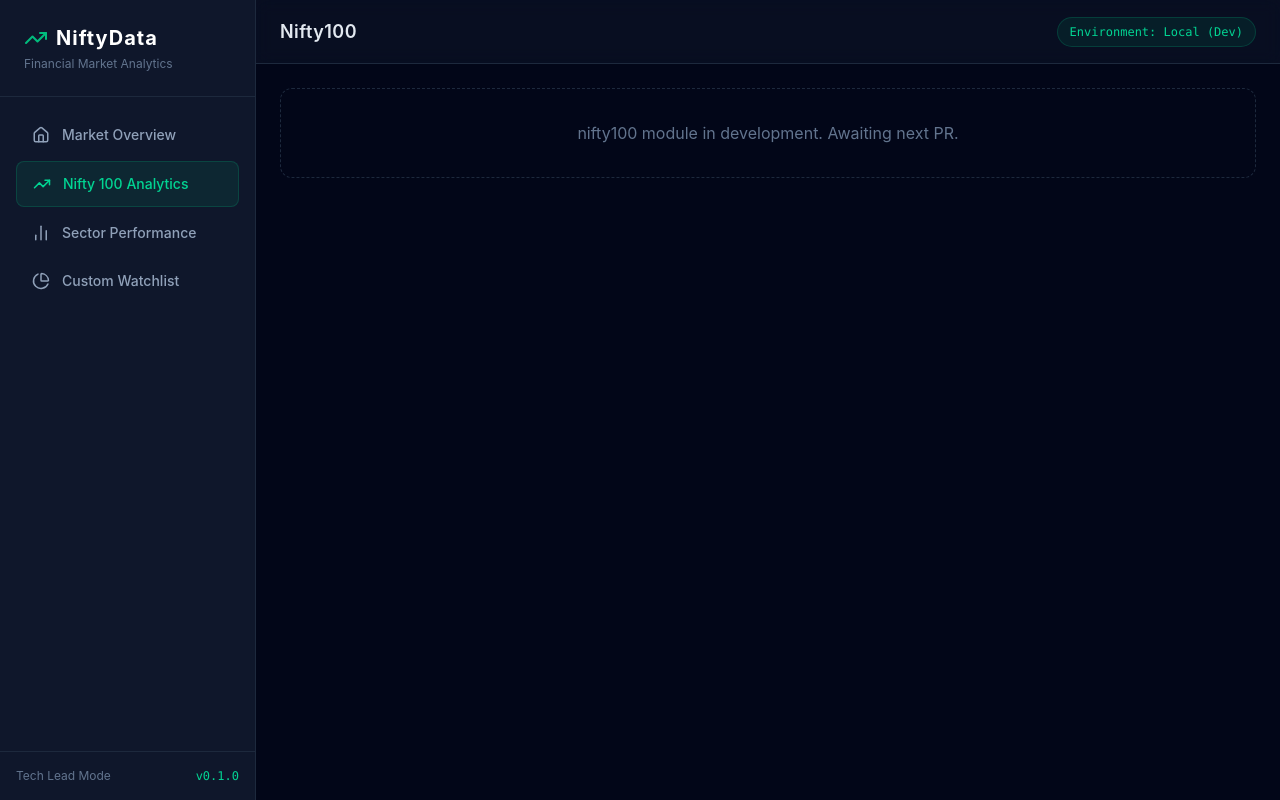
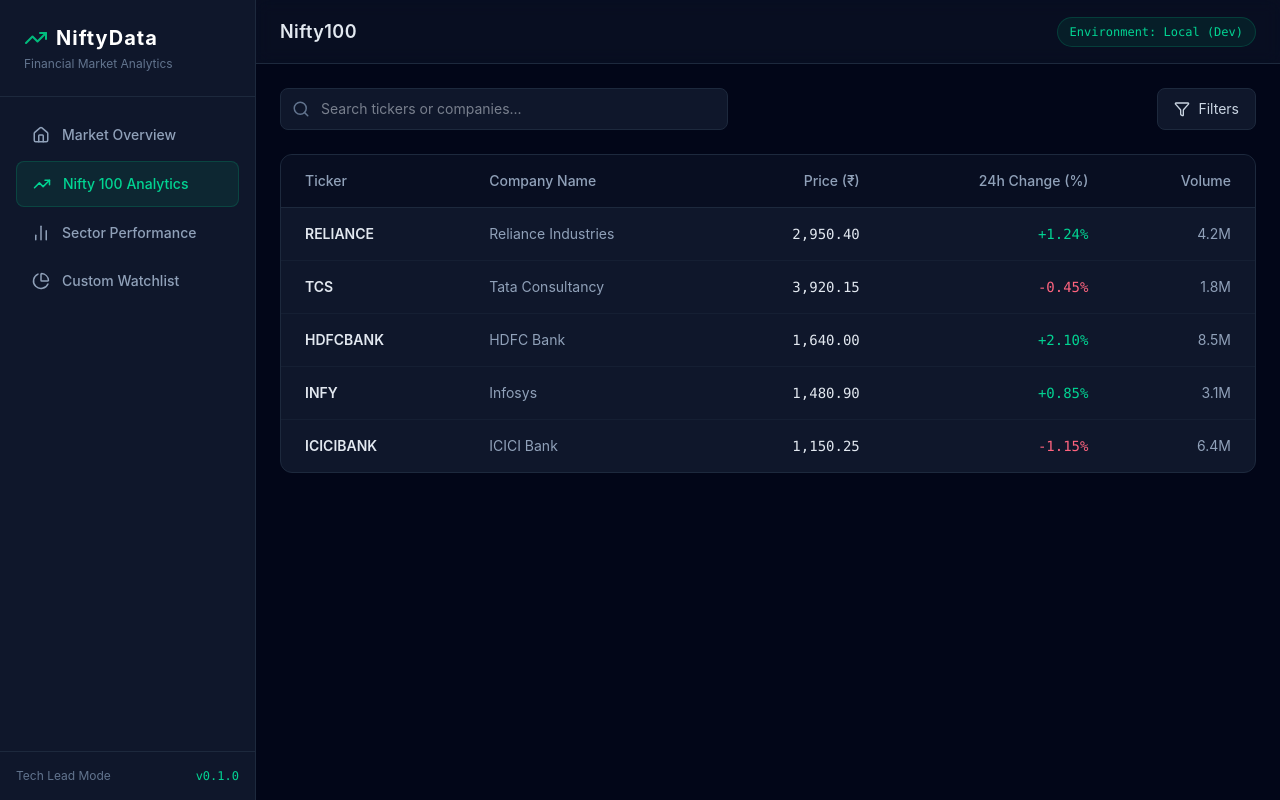
Before and after one commit to blackboa-ai/niftydata-insights, a React (Vite) app: page / in a window 1280 px wide. Both pictures are taken after a click on the button "Nifty 100 Analytics". Built offline with nearby package versions, Linux system fonts and the light colour scheme; the HTML template or start-up script is replaced by a standard one.

Commit message:
feat: add nifty 100 analytics data table

```diff
--- a/src/App.jsx
+++ b/src/App.jsx
@@ -1,12 +1,14 @@
 import React, { useState } from 'react';
 import Sidebar from './components/layout/Sidebar';
 import OverviewTab from './components/dashboard/OverviewTab';
+import Nifty100Tab from './components/dashboard/Nifty100Tab';
 
 export default function App() {
   const [activeTab, setActiveTab] = useState('overview');
 
   const renderContent = () => {
     if (activeTab === 'overview') return <OverviewTab />;
+    if (activeTab === 'nifty100') return <Nifty100Tab />;
     return (
       <div className="border border-dashed border-slate-800 rounded-xl p-8 text-center text-slate-500">
         {activeTab} module in development. Awaiting next PR.
--- /dev/null
+++ b/src/components/dashboard/Nifty100Tab.jsx
@@ -0,0 +1,61 @@
+import React from 'react';
+import { Search, Filter } from 'lucide-react';
+
+const mockStocks = [
+  { ticker: 'RELIANCE', name: 'Reliance Industries', price: '2,950.40', change: '+1.24', isPositive: true, volume: '4.2M' },
+  { ticker: 'TCS', name: 'Tata Consultancy', price: '3,920.15', change: '-0.45', isPositive: false, volume: '1.8M' },
+  { ticker: 'HDFCBANK', name: 'HDFC Bank', price: '1,640.00', change: '+2.10', isPositive: true, volume: '8.5M' },
+  { ticker: 'INFY', name: 'Infosys', price: '1,480.90', change: '+0.85', isPositive: true, volume: '3.1M' },
+  { ticker: 'ICICIBANK', name: 'ICICI Bank', price: '1,150.25', change: '-1.15', isPositive: false, volume: '6.4M' },
+];
+
+export default function Nifty100Tab() {
+  return (
+    <div className="space-y-6">
+      {/* Controls */}
+      <div className="flex flex-col sm:flex-row justify-between gap-4">
+        <div className="relative flex-1 max-w-md">
+          <Search className="absolute left-3 top-1/2 -translate-y-1/2 text-slate-500" size={18} />
+          <input
+            type="text"
+            placeholder="Search tickers or companies..."
+            className="w-full bg-slate-900 border border-slate-800 rounded-lg pl-10 pr-4 py-2.5 text-sm text-slate-200 focus:outline-none focus:border-emerald-500/50 focus:ring-1 focus:ring-emerald-500/50 transition-all"
+          />
+        </div>
+        <button className="flex items-center gap-2 px-4 py-2.5 bg-slate-900 border border-slate-800 rounded-lg text-sm text-slate-300 hover:bg-slate-800 transition-colors">
+          <Filter size={16} /> Filters
+        </button>
+      </div>
+
+      {/* Table */}
+      <div className="bg-slate-900 border border-slate-800 rounded-xl overflow-hidden">
+        <div className="overflow-x-auto">
+          <table className="w-full text-left text-sm whitespace-nowrap">
+            <thead className="bg-slate-950/50 border-b border-slate-800 text-slate-400">
+              <tr>
+                <th className="px-6 py-4 font-medium">Ticker</th>
+                <th className="px-6 py-4 font-medium">Company Name</th>
+                <th className="px-6 py-4 font-medium text-right">Price (₹)</th>
+                <th className="px-6 py-4 font-medium text-right">24h Change (%)</th>
+                <th className="px-6 py-4 font-medium text-right">Volume</th>
+              </tr>
+            </thead>
+            <tbody className="divide-y divide-slate-800/50">
+              {mockStocks.map((stock) => (
+                <tr key={stock.ticker} className="hover:bg-slate-800/30 transition-colors">
+                  <td className="px-6 py-4 font-semibold text-slate-200">{stock.ticker}</td>
+                  <td className="px-6 py-4 text-slate-400">{stock.name}</td>
+                  <td className="px-6 py-4 text-right font-mono text-slate-200">{stock.price}</td>
+                  <td className={`px-6 py-4 text-right font-mono ${stock.isPositive ? 'text-emerald-400' : 'text-rose-400'}`}>
+                    {stock.change}%
+                  </td>
+                  <td className="px-6 py-4 text-right text-slate-400">{stock.volume}</td>
+                </tr>
+              ))}
+            </tbody>
+          </table>
+        </div>
+      </div>
+    </div>
+  );
+}
```
